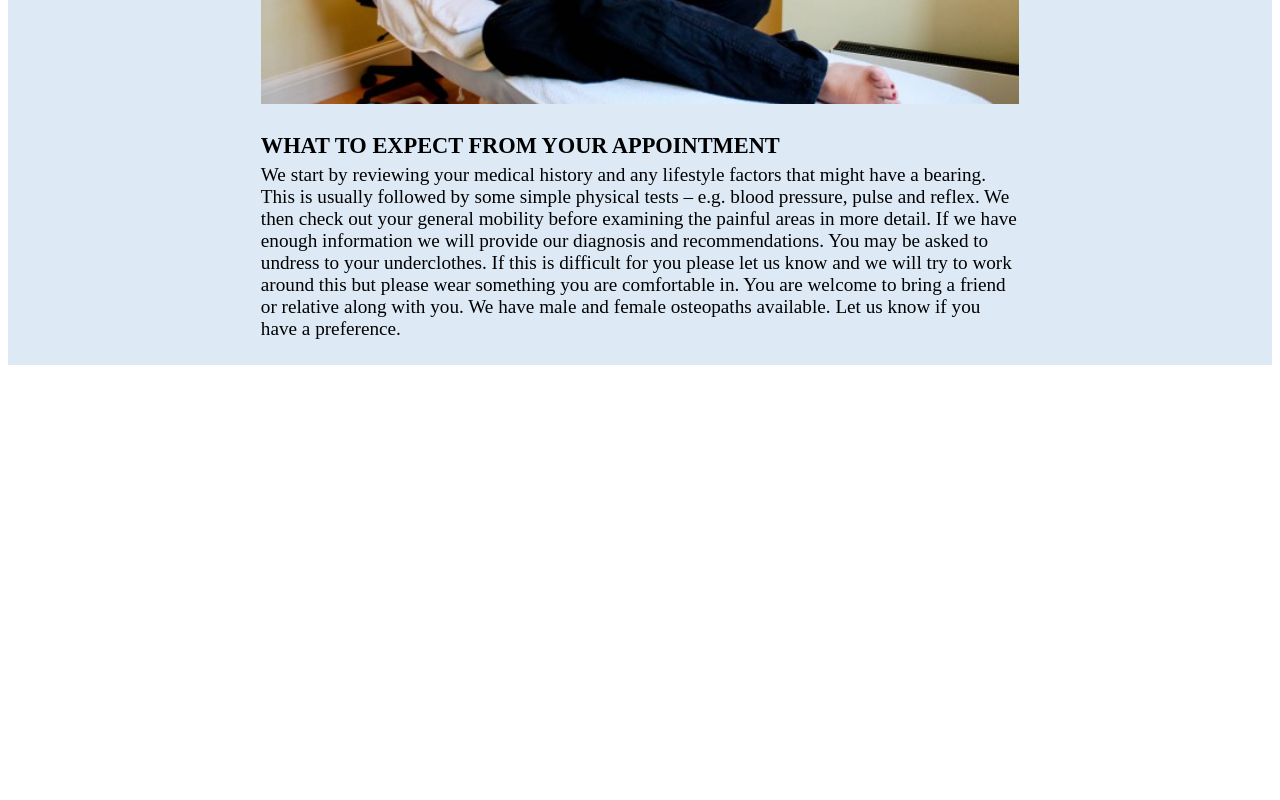
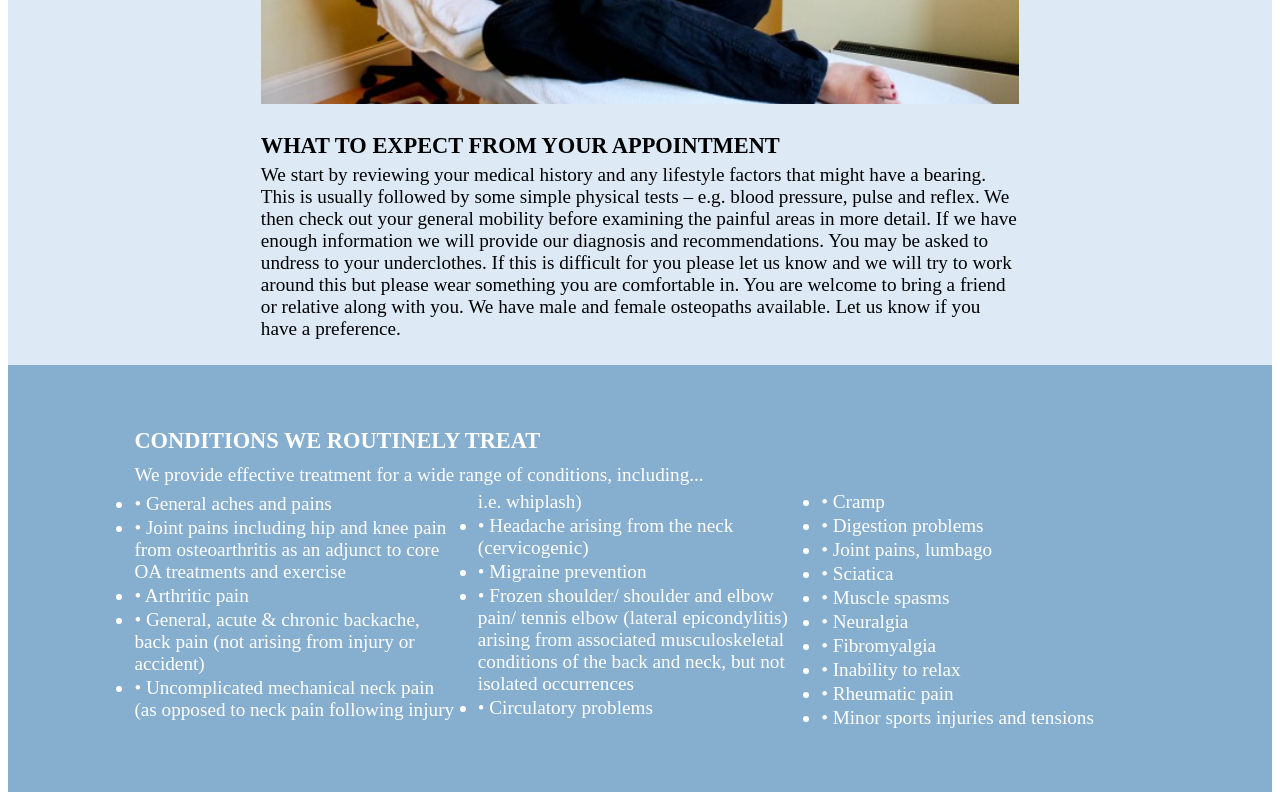
Before and after one commit to medicodigital/mason, a Gatsby site: page /osteopathy in a window 1280 px wide. Shown: the part 1914-2714 px from the top of the page. Before the commit the page ends 2287 px from the top, so only its background shows below. Built offline with nearby package versions, Linux system fonts and the light colour scheme; Gatsby itself is replaced by a stand-in of ours.

Commit message:
Osteopathy treatments added

```diff
--- a/src/layouts/index.css
+++ b/src/layouts/index.css
@@ -75,8 +75,6 @@ h2 {
   padding-right: 0;
   padding-top: 0;
   color: inherit;
-  font-family: -apple-system, BlinkMacSystemFont, Segoe UI, Roboto, Oxygen,
-    Ubuntu, Cantarell, Fira Sans, Droid Sans, Helvetica Neue, sans-serif;
   text-rendering: optimizeLegibility;
   font-size: 1.62671rem;
   line-height: 1.1;
--- a/src/pages/osteopathy.js
+++ b/src/pages/osteopathy.js
@@ -92,6 +92,36 @@ const BlurbPicContainer = styled.div`
     }
 `
 
+const ConditionsContainer = styled.div`
+    background: #86aecf;
+    color: #fff;
+    padding: 5% 10%;
+    max-width: 100vw;
+    h2 {
+        font-size: 1.4rem;
+        font-weight: 900;
+        margin: 0 0 10px 0;
+    }
+    p{
+        font-size: 1.2rem;
+        margin: 0 0 5px 0;;
+    }
+    ul {
+        font-size: 1.2rem;
+        margin: 0;
+        padding: 0;
+        li {
+            margin-top: 2px;
+        }
+        @media (min-width: 600px) {
+          column-count: 2;
+        }
+        @media (min-width: 1200px) {
+          column-count: 3;
+        }
+    }
+`
+
 const OsteopathyPage = () => (
     <OsteopathyWrapper>
         <TherapyHeader
@@ -143,6 +173,73 @@ const OsteopathyPage = () => (
             We start by reviewing your medical history and any lifestyle factors that might have a bearing. This is usually followed by some simple physical tests – e.g. blood pressure, pulse and reflex. We then check out your general mobility before examining the painful areas in more detail. If we have enough information we will provide our diagnosis and recommendations.
             You may be asked to undress to your underclothes. If this is difficult for you please let us know and we will try to work around this but please wear something you are comfortable in. You are welcome to bring a friend or relative along with you. We have male and female osteopaths available. Let us know if you have a preference.
         </BlurbHolder>
+        <ConditionsContainer>
+            <h2>
+                CONDITIONS WE ROUTINELY TREAT
+            </h2>
+            <p>
+                We provide effective treatment for a wide range of conditions, including...
+            </p>
+            <ul>
+                <li>
+                    &bull; General aches and pains
+                </li>
+                <li>
+                    &bull; Joint pains including hip and knee pain from osteoarthritis as an adjunct to core OA treatments and exercise
+                </li>
+                <li>
+                    &bull; Arthritic pain
+                </li>
+                <li>
+                    &bull; General, acute & chronic backache, back pain (not arising from injury or accident)
+                </li>
+                <li>
+                    &bull; Uncomplicated mechanical neck pain (as opposed to neck pain following injury i.e. whiplash)
+                </li>
+                <li>
+                    &bull; Headache arising from the neck (cervicogenic)
+                </li>
+                <li>
+                    &bull; Migraine prevention
+                </li>
+                <li>
+                    &bull; Frozen shoulder/ shoulder and elbow pain/ tennis elbow (lateral epicondylitis) arising from associated musculoskeletal conditions of the back and neck, but not isolated occurrences
+                </li>
+                <li>
+                    &bull; Circulatory problems
+                </li>
+                <li>
+                    &bull; Cramp
+                </li>
+                <li>
+                    &bull; Digestion problems
+                </li>
+                <li>
+                    &bull; Joint pains, lumbago
+                </li>
+                <li>
+                    &bull; Sciatica
+                </li>
+                <li>
+                    &bull;  Muscle spasms
+                </li>
+                <li>
+                    &bull; Neuralgia
+                </li>
+                <li>
+                    &bull; Fibromyalgia
+                </li>
+                <li>
+                    &bull; Inability to relax
+                </li>
+                <li>
+                    &bull; Rheumatic pain
+                </li>
+                <li>
+                    &bull; Minor sports injuries and tensions
+                </li>
+            </ul>
+        </ConditionsContainer>
         </BottomHolder>
     </OsteopathyWrapper>
 )
```
